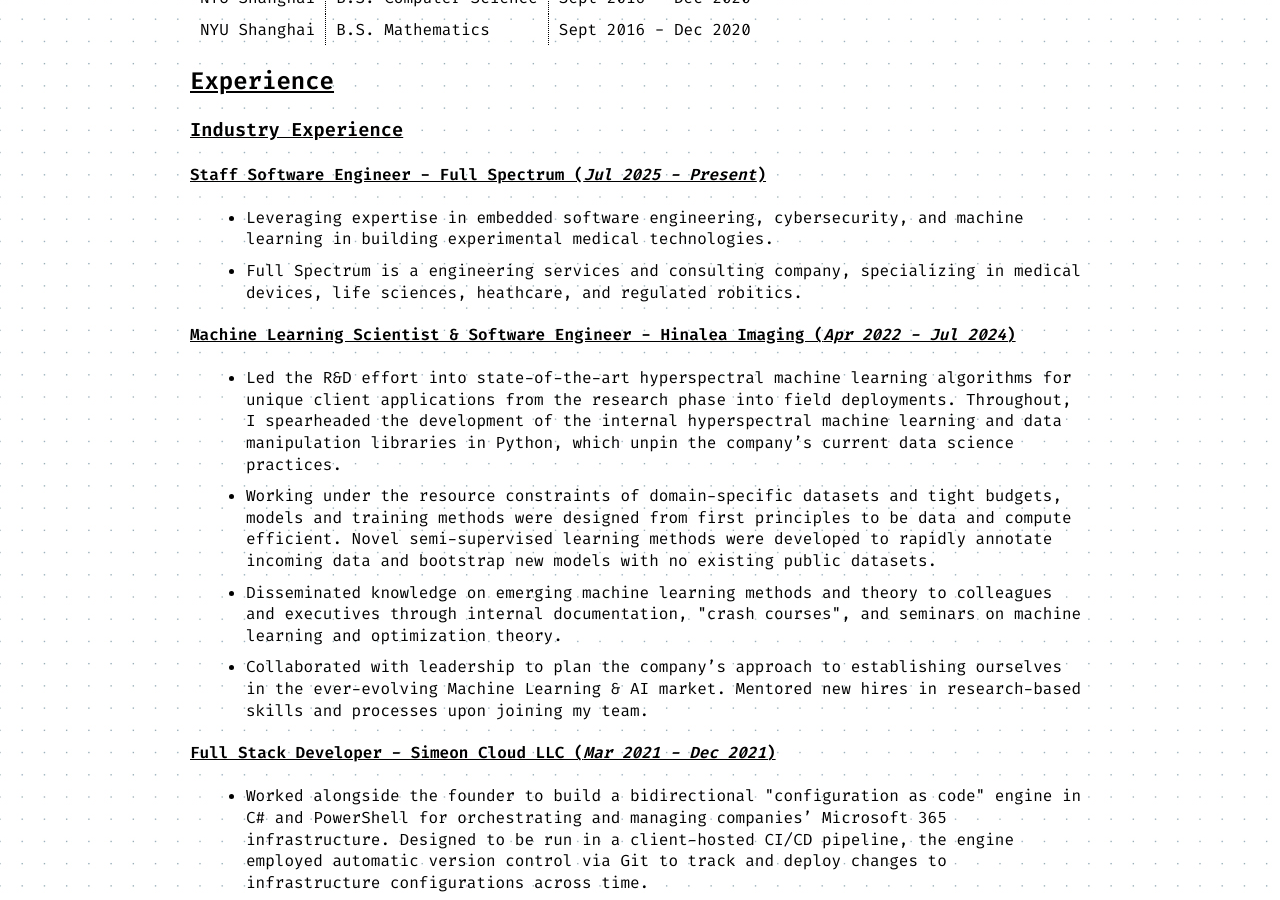
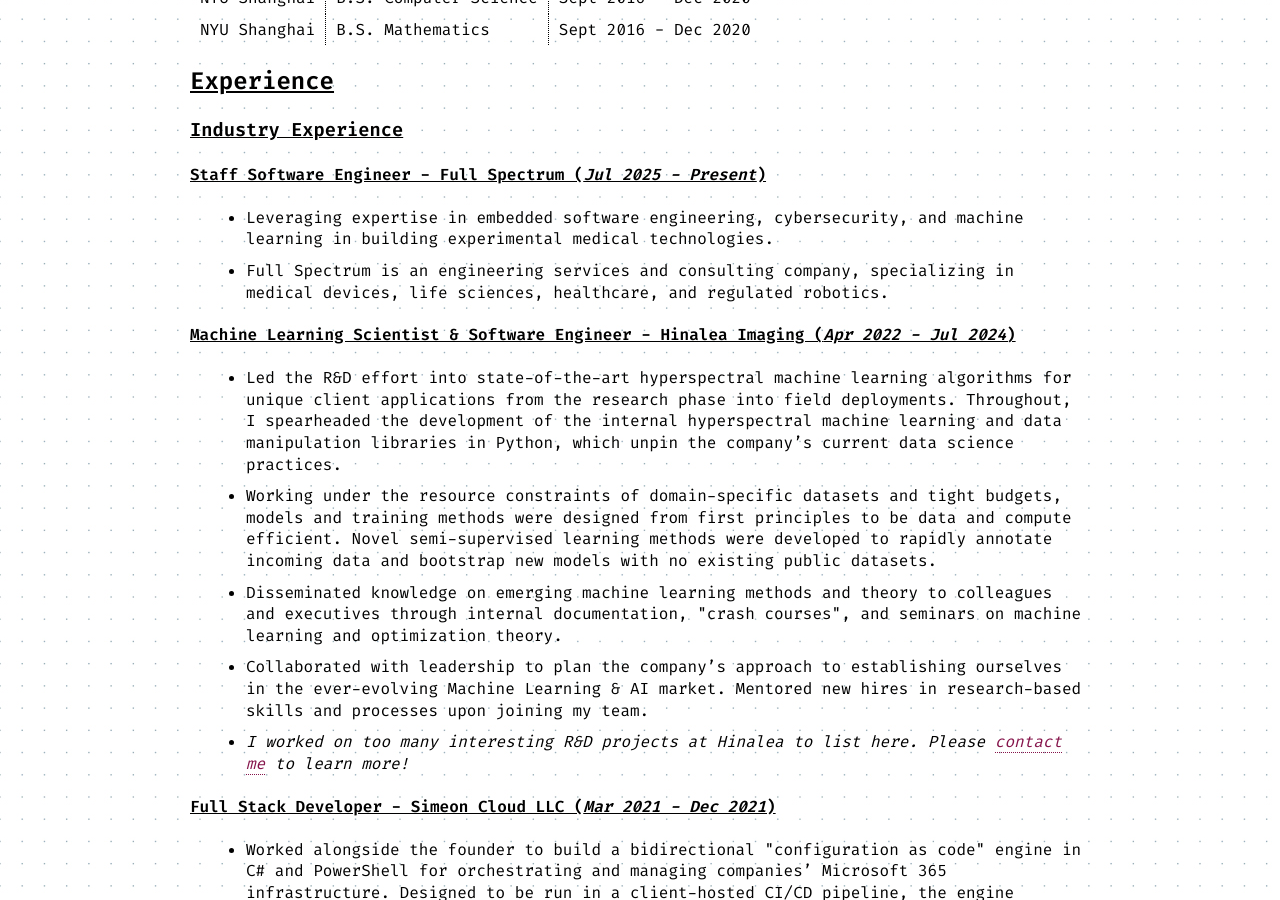
Before and after one commit to FrederickGeek8/freddy.us, a Jekyll site: the page built from resume.html, in a window 1280 px wide and 900 px high, scrolled down 603 px. Built offline with Jekyll 4.4.1, drawn with Linux system fonts in a browser that asks for light colours.

Commit message:
Fix a few spelling errors on my resume page
I also added a note that there is more to share about what I did at
Hinalea! I have too much to talk about, and much of it uses jargon.

```diff
--- a/resume.html
+++ b/resume.html
@@ -8,8 +8,8 @@
 <h1 id="title">{{ page.title }}</h1>
 
 <p>
-Beyond the stylized information on this page, you may find my current, PDF version of my resume <a
-    href="{{ site.resume }}" rel="external author" class="link" target="_blank">at this link</a>.
+    Beyond the stylized information on this page, you may find my current, PDF version of my resume <a
+        href="{{ site.resume }}" rel="external author" class="link" target="_blank">at this link</a>.
 </p>
 
 <h2 id="toc">Table of Contents</h2>
@@ -53,9 +53,9 @@
             technologies.
         </li>
         <li>
-            Full Spectrum is a engineering services and consulting company,
-            specializing in medical devices, life sciences, heathcare, and
-            regulated robitics.
+            Full Spectrum is an engineering services and consulting company,
+            specializing in medical devices, life sciences, healthcare, and
+            regulated robotics.
         </li>
     </ul>
 </div>
@@ -87,6 +87,10 @@
             Collaborated with leadership to plan the company’s approach to establishing
             ourselves in the ever-evolving Machine Learning & AI market. Mentored new hires
             in research-based skills and processes upon joining my team.
+        </li>
+        <li>
+            <em>I worked on too many interesting R&D projects at Hinalea to list here. Please <a href="/contact/">contact
+                    me</a> to learn more!</em>
         </li>
         <!-- <li>
             Employed self-supervised pretraining of convolution and
```
